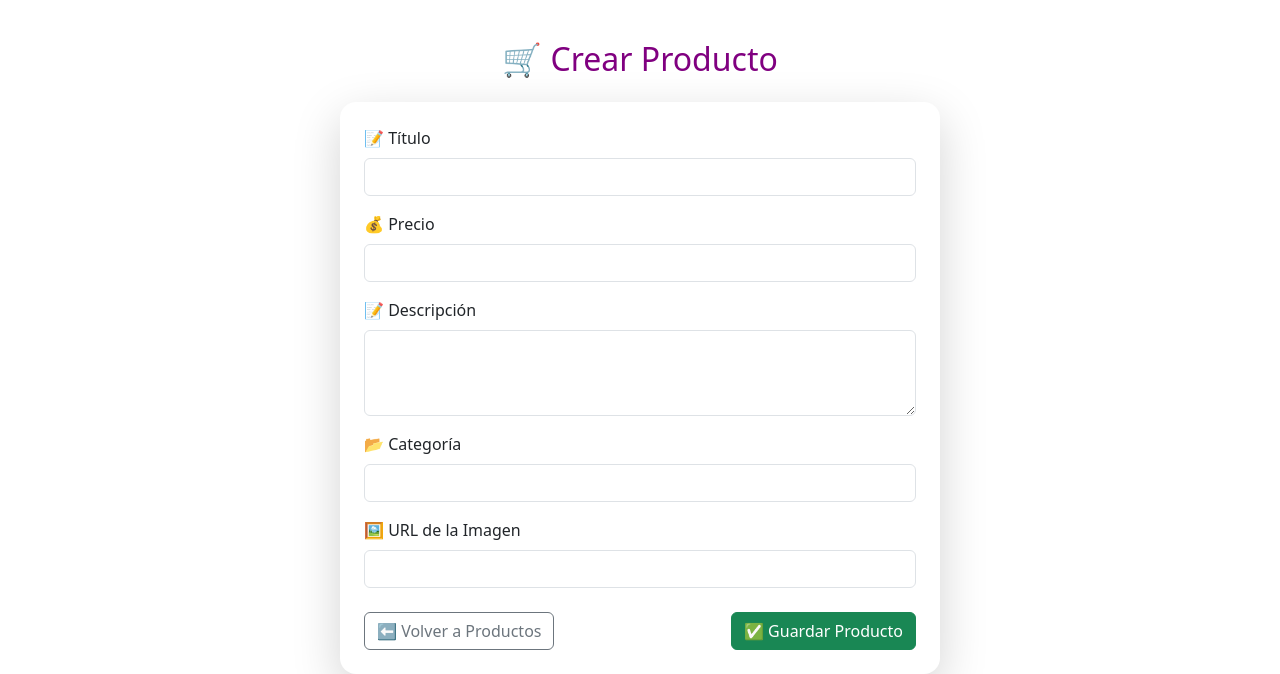
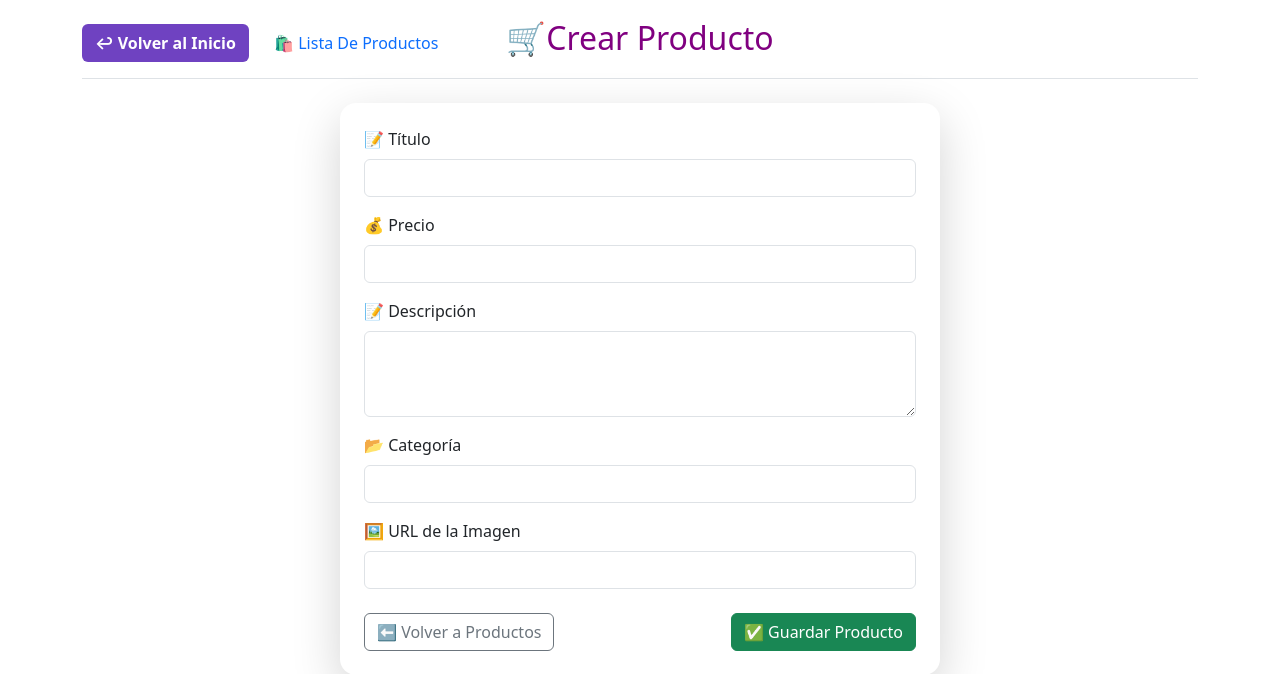
Before and after one commit to Jessica22-11/Platzi_Store, a Django app: page /create/ in a window 1280 px wide. Shown: the part 50-724 px from the top of the page. Run offline with Django 5.2, Linux system fonts and the light colour scheme.

Commit message:
Se agregaron algunos botones para facilitar navegacin

```diff
--- a/platzi_store_App/products/static/products/css/styles.css
+++ b/platzi_store_App/products/static/products/css/styles.css
@@ -31,3 +31,11 @@ footer {
     text-align: center;
     padding: 15px;
 }
+
+.btn-link-hover-dark {
+    color: #6c757d;
+    transition: color 0.2s ease-in-out;
+}
+.btn-link-hover-dark:hover {
+    color: #343a40 !important;
+}
--- a/platzi_store_App/products/templates/create_product.html
+++ b/platzi_store_App/products/templates/create_product.html
@@ -1,8 +1,18 @@
 {% extends "base.html" %}
 
 {% block content %}
+<div class="d-flex align-items-center justify-content-between pb-3 mb-4 border-bottom position-relative">
+    <div>
+        <a href="{% url 'products:home' %}" class="btn" style="background-color:#6f42c1; color:white; font-weight:bold;">
+            ↩ Volver al Inicio
+        </a>
+        <a href="{% url 'products:list_products' %}" class="btn btn-link text-decoration-none ms-2 btn-link-hover-dark">
+            🛍️ Lista De Productos
+        </a>
+    </div>
+    <h2 class="position-absolute start-50 translate-middle-x"style="color: purple;">🛒Crear Producto</h2>
+</div>
 <div class="container mt-3">
-    <h2 class="mb-4 text-center" style="color: purple;">🛒 Crear Producto</h2>
 
     <div class="card shadow-lg border-0 rounded-4 p-4 mx-auto" style="max-width: 600px;">
         <form method="POST" novalidate class="needs-validation">
```
Also changed, not shown: platzi_store_App/products/templates/list_products.html (+7 -4 lines).
